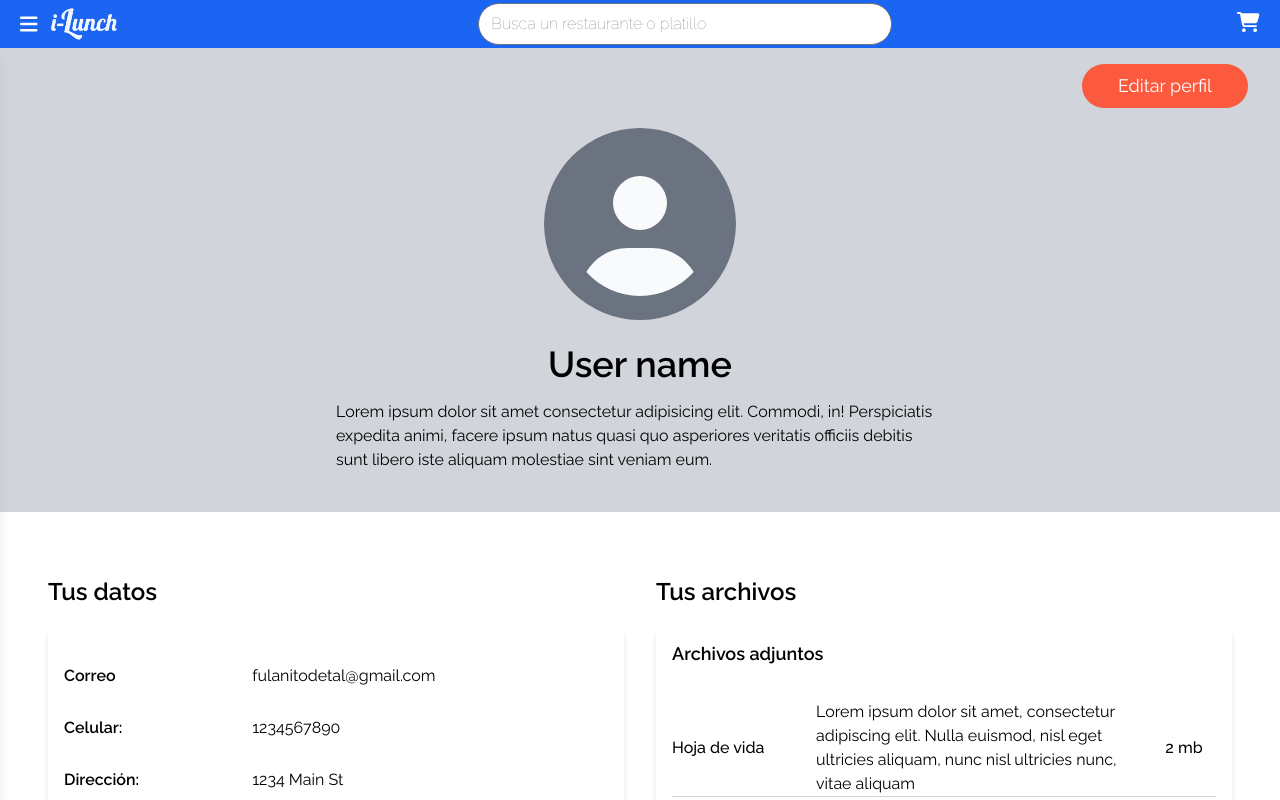
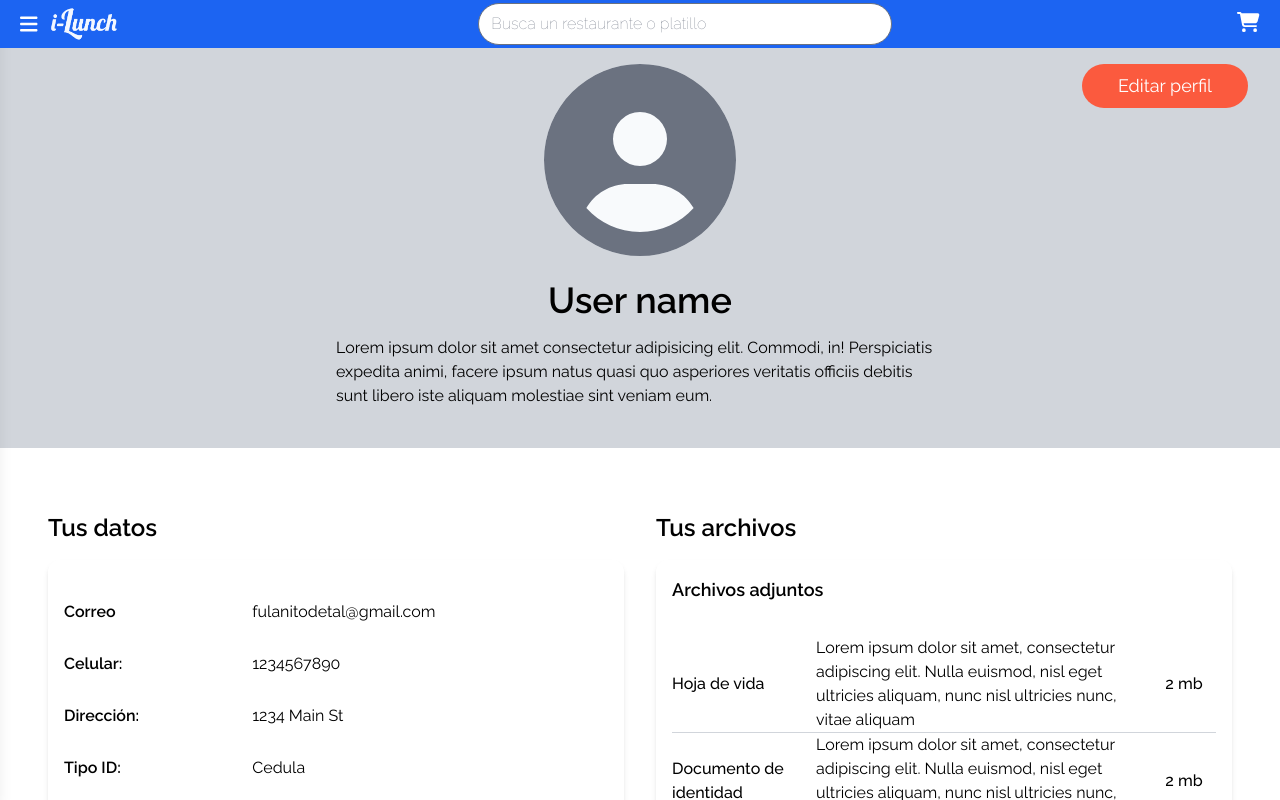
Before and after one commit to iLunch-delivery/iLunch-frontend, a Next.js app: page /user-profile in a window 1280 px wide. Shown: the top 800 px of the page. Built offline with nearby package versions, Linux system fonts and the light colour scheme.

Commit message:
Layout spacer fix

```diff
--- a/app/layout.tsx
+++ b/app/layout.tsx
@@ -31,8 +31,8 @@ export default function RootLayout({
         <UserInfoProvider>
           <SidebarProvider>
             <Header />
+            <Sidebar />
             <div id="spacer" className='px-5 py-2 h-12 w-full'>&nbsp;</div>
-            <Sidebar />
           </SidebarProvider>
           {children}
           <Footer />
--- a/app/page.tsx
+++ b/app/page.tsx
@@ -11,7 +11,7 @@ export default function Home() {
   return (
     <>
       <main className='flex-1'>
-        <section id='recommended-section' className='my-4'>
+        <section id='recommended-section'>
           <h2 className='text-xl font-semibold mb-4'>Recomendados para ti</h2>
           <Carousel images={recommendedCarousel} imageHeight={36} height={48} />
         </section>
--- a/app/user-profile/page.tsx
+++ b/app/user-profile/page.tsx
@@ -43,7 +43,7 @@ function UserProfile() {
       </button>
       <section
         id='banner-section'
-        className='w-full bg-gray-300 pt-16 pb-8 px-8 flex flex-col justify-center items-center'
+        className='w-full bg-gray-300 pb-8 px-8 flex flex-col justify-center items-center'
       >
         <div className='flex'>
           <FontAwesomeIcon
```
